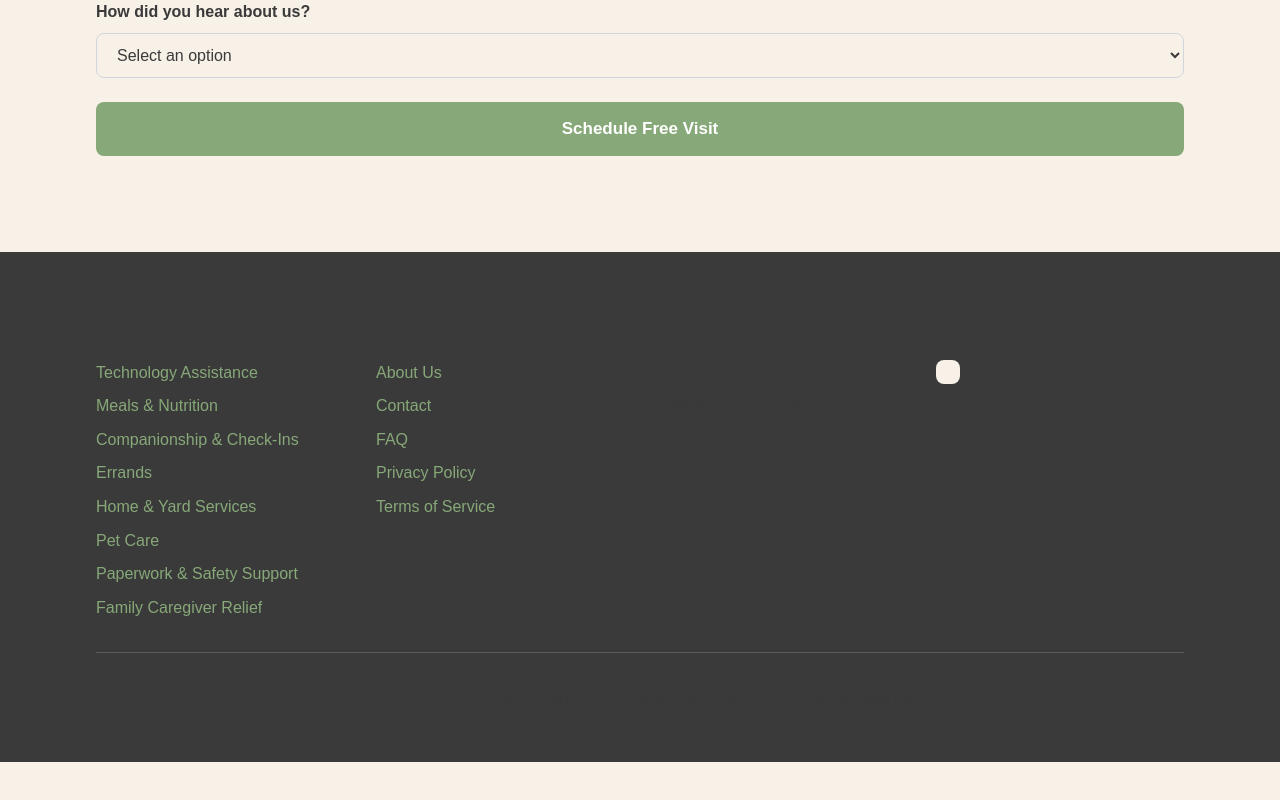
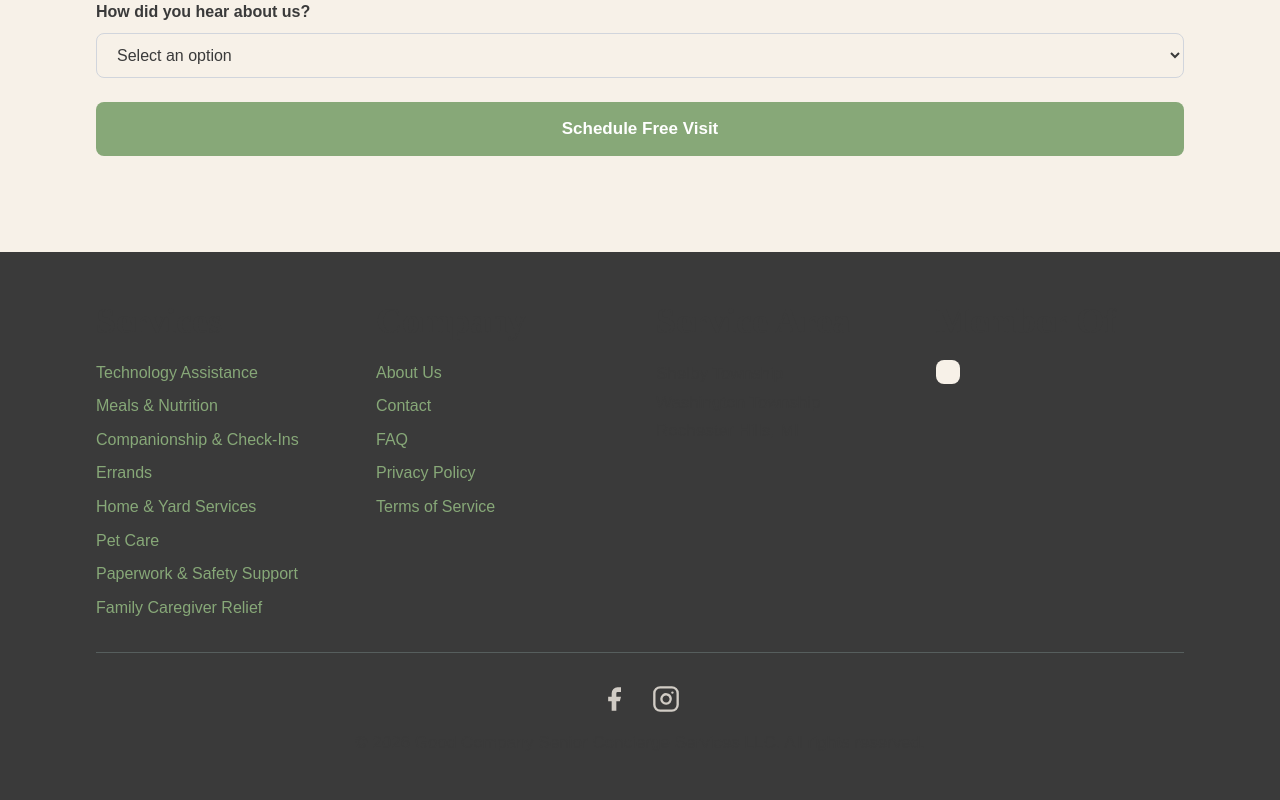
Before and after one commit to GoodCompanySCS/goodcompany-scs, a Next.js app: page / in a window 1280 px wide. Shown: the part 3055-3855 px from the top of the page. Before the commit the page ends 3817 px from the top, so only its background shows below. Built offline with nearby package versions, Linux system fonts and the light colour scheme.

Commit message:
Update layout.tsx

```diff
--- a/app/layout.tsx
+++ b/app/layout.tsx
@@ -161,7 +161,37 @@ function Footer() {
           </div>
         </div>
 
-        <div style={{ borderTopColor: "rgba(199, 241, 232, 0.2)" }} className="border-t pt-8 text-center text-cream text-sm">
+        {/* Social Media Links */}
+        <div style={{ borderTopColor: "rgba(199, 241, 232, 0.2)" }} className="border-t pt-8 mb-4 flex justify-center gap-6">
+          <a
+            href="https://www.facebook.com/GoodCompanySCS"
+            target="_blank"
+            rel="noopener noreferrer"
+            aria-label="Follow us on Facebook"
+            style={{ color: "var(--cream)", opacity: 0.8 }}
+            className="hover:opacity-100 transition-opacity"
+          >
+            <svg xmlns="http://www.w3.org/2000/svg" width="28" height="28" viewBox="0 0 24 24" fill="currentColor">
+              <path d="M18 2h-3a5 5 0 0 0-5 5v3H7v4h3v8h4v-8h3l1-4h-4V7a1 1 0 0 1 1-1h3z"/>
+            </svg>
+          </a>
+          <a
+            href="https://www.instagram.com/goodcompanyscs/"
+            target="_blank"
+            rel="noopener noreferrer"
+            aria-label="Follow us on Instagram"
+            style={{ color: "var(--cream)", opacity: 0.8 }}
+            className="hover:opacity-100 transition-opacity"
+          >
+            <svg xmlns="http://www.w3.org/2000/svg" width="28" height="28" viewBox="0 0 24 24" fill="none" stroke="currentColor" strokeWidth="2" strokeLinecap="round" strokeLinejoin="round">
+              <rect x="2" y="2" width="20" height="20" rx="5" ry="5"/>
+              <path d="M16 11.37A4 4 0 1 1 12.63 8 4 4 0 0 1 16 11.37z"/>
+              <line x1="17.5" y1="6.5" x2="17.51" y2="6.5"/>
+            </svg>
+          </a>
+        </div>
+
+        <div className="text-center text-cream text-sm">
           <p>&copy; {currentYear} Good Company Senior Concierge Services LLC. All rights reserved.</p>
         </div>
       </div>
```
